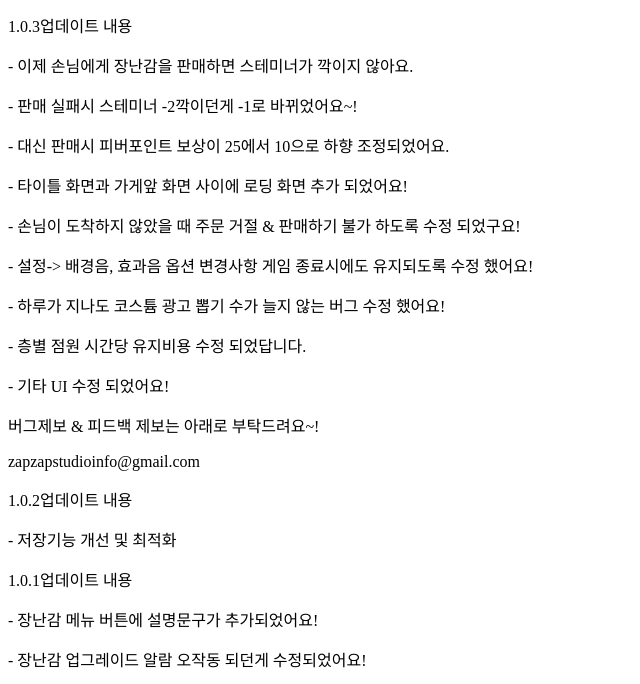
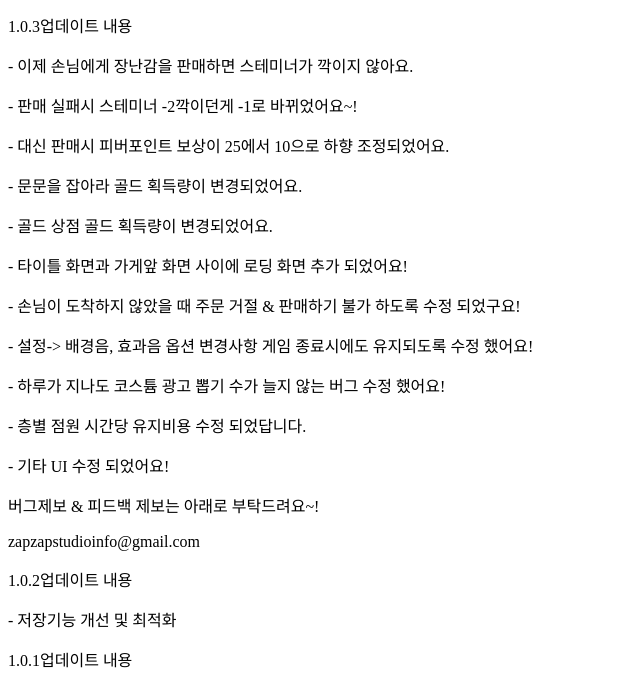
Before and after one commit to unicon0503/patchnote.io, a plain HTML site: page index.html in a window 1280 px wide. Shown: the part 116-800 px from the top of the page, without its empty margins (0-640 px from the left). Drawn offline with Linux system fonts and the light colour scheme.

Commit message:
1.0.3. 패치

```diff
--- a/index.html
+++ b/index.html
@@ -11,6 +11,8 @@
 <p>- 이제 손님에게 장난감을 판매하면 스테미너가 깍이지 않아요. </p>
 <p>- 판매 실패시 스테미너 -2깍이던게 -1로 바뀌었어요~! </p>
 <p>- 대신 판매시 피버포인트 보상이 25에서 10으로 하향 조정되었어요.</p>
+<p>- 문문을 잡아라 골드 획득량이 변경되었어요.</p>
+<p>- 골드 상점 골드 획득량이 변경되었어요.</p>
 
 <p>- 타이틀 화면과 가게앞 화면 사이에 로딩 화면 추가 되었어요!</p>
 
```
